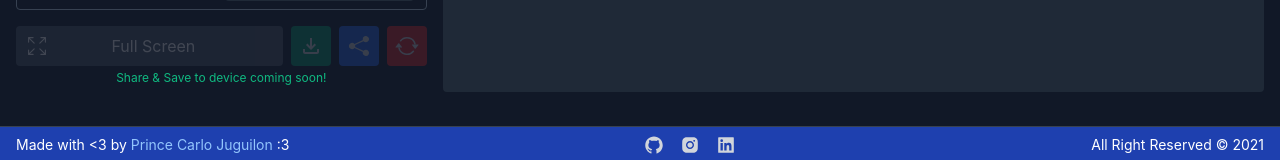
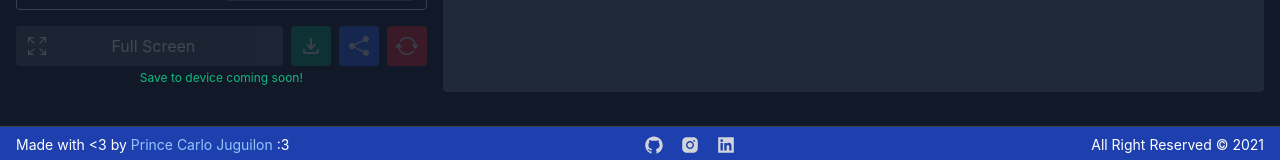
Before and after one commit to princejoogie/css-portrait-gen, a React (Vite) app: page / in a window 1280 px wide. Shown: the part 637-797 px from the top of the page. Built offline with nearby package versions, Linux system fonts and the light colour scheme.

Commit message:
fix bug on shareable link

```diff
--- a/src/pages/Home.tsx
+++ b/src/pages/Home.tsx
@@ -2,6 +2,7 @@ import React, { useEffect, useState } from "react";
 import { MdOutlineFileUpload, MdOutlineFileDownload } from "react-icons/md";
 import { BsArrowRepeat, BsShareFill, BsArrowsFullscreen } from "react-icons/bs";
 import { HiOutlineExternalLink, HiOutlineClipboardCopy } from "react-icons/hi";
+import { Link } from "react-router-dom";
 import { IoCloseSharp } from "react-icons/io5";
 import { saveAs } from "file-saver";
 import { v4 } from "uuid";
@@ -181,13 +182,13 @@ export const Home: React.FC = () => {
                   <HiOutlineClipboardCopy className="text-2xl text-gray-600" />
                 </button>
 
-                <a
+                <Link
+                  to={`share/${urlId}`}
+                  target="_blank"
                   className="active:opacity-50"
-                  target="_blank"
-                  href={`${window.location.host}/share/${urlId}`}
                 >
                   <HiOutlineExternalLink className="text-2xl text-gray-600" />
-                </a>
+                </Link>
               </div>
             </div>
             <hr />
@@ -400,7 +401,7 @@ export const Home: React.FC = () => {
                   </button>
                 </div>
                 <span className="block mt-1 text-xs text-center text-green-500">
-                  Share & Save to device coming soon!
+                  Save to device coming soon!
                 </span>
               </div>
             </div>
```
